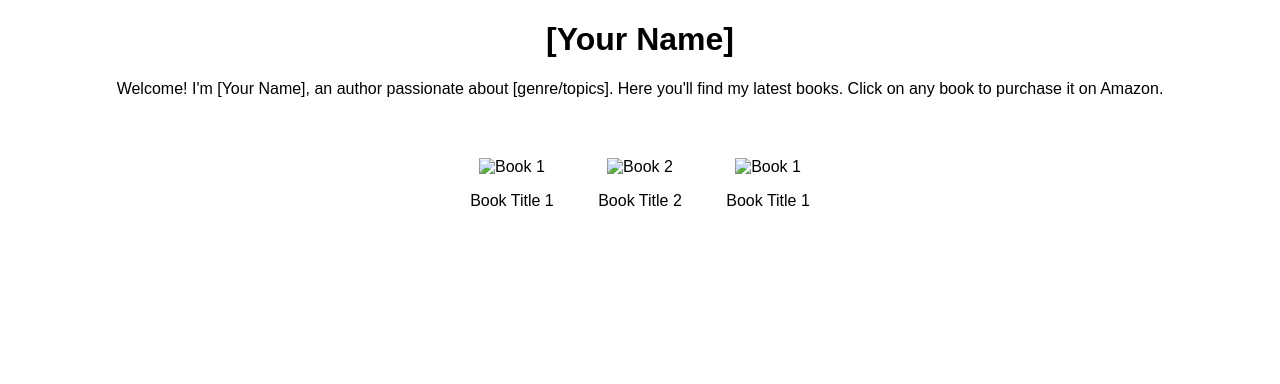
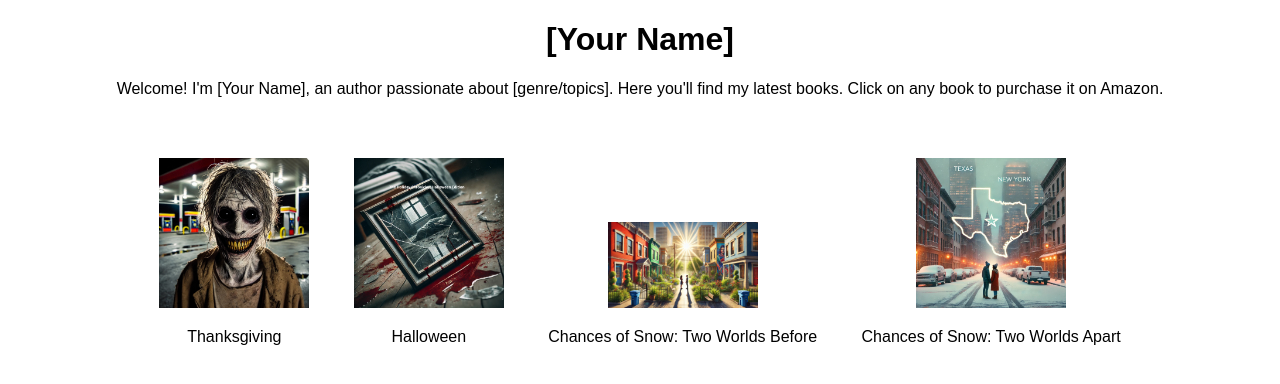
Before and after one commit to AuthorJJCruz/My-Books, a plain HTML site: page index.html in a window 1280 px wide. Drawn offline with Linux system fonts and the light colour scheme.

Commit message:
Update index.html
to include photos

```diff
--- a/index.html
+++ b/index.html
@@ -19,22 +19,28 @@
         <p>Welcome! I'm [Your Name], an author passionate about [genre/topics]. Here you'll find my latest books. Click on any book to purchase it on Amazon.</p>
     </div>
     <div class="book">
-        <a href=https://www.amazon.com/dp/B0DHFP91KV>
-            <img src="book1.jpg" alt="Book 1">
-            <p>Book Title 1</p>
+        <a href="https://www.amazon.com/dp/B0DJRXP8BG" target="_blank">
+            <img src="Thanksgiving.jpeg" alt="Thanksgiving">
+            <p>Thanksgiving</p>
         </a>
     </div>
     <div class="book">
-        <a href=https://www.amazon.com/dp/B0DJRXP8BG>
-            <img src="book2.jpg" alt="Book 2">
-            <p>Book Title 2</p>
+        <a href="https://www.amazon.com/dp/B0DHFP91KV" target="_blank">
+            <img src="Halloween.jpg" alt="Halloween">
+            <p>Halloween</p>
         </a>
     </div>
-  <div class="book">
-        <a href=https://www.amazon.com/dp/B0DHXS27HY>
-            <img src="book1.jpg" alt="Book 1">
-            <p>Book Title 1</p>
+    <div class="book">
+        <a href="https://www.amazon.com/dp/B0DJDL6497" target="_blank">
+            <img src="Chances of Snow Two Worlds Before.jpg" alt="Chances of Snow: Two Worlds Before">
+            <p>Chances of Snow: Two Worlds Before</p>
         </a>
-    <!-- Add more books as needed -->
+    </div>
+    <div class="book">
+        <a href="https://www.amazon.com/dp/B0DHXS27HY" target="_blank">
+            <img src="Chances of snow Two Worlds Apart.jpg" alt="Chances of Snow: Two Worlds Apart">
+            <p>Chances of Snow: Two Worlds Apart</p>
+        </a>
+    </div>
 </body>
 </html>
```
